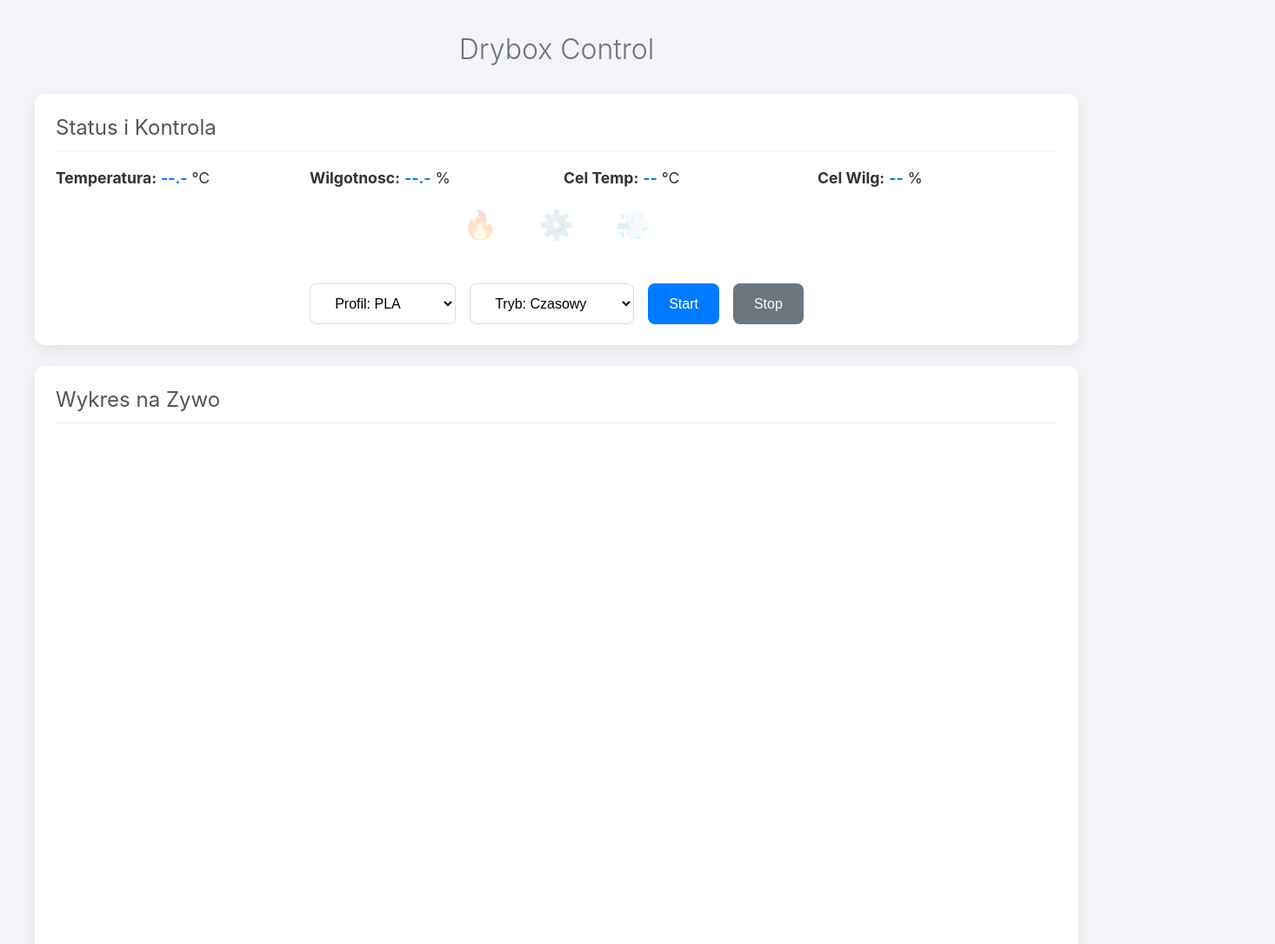
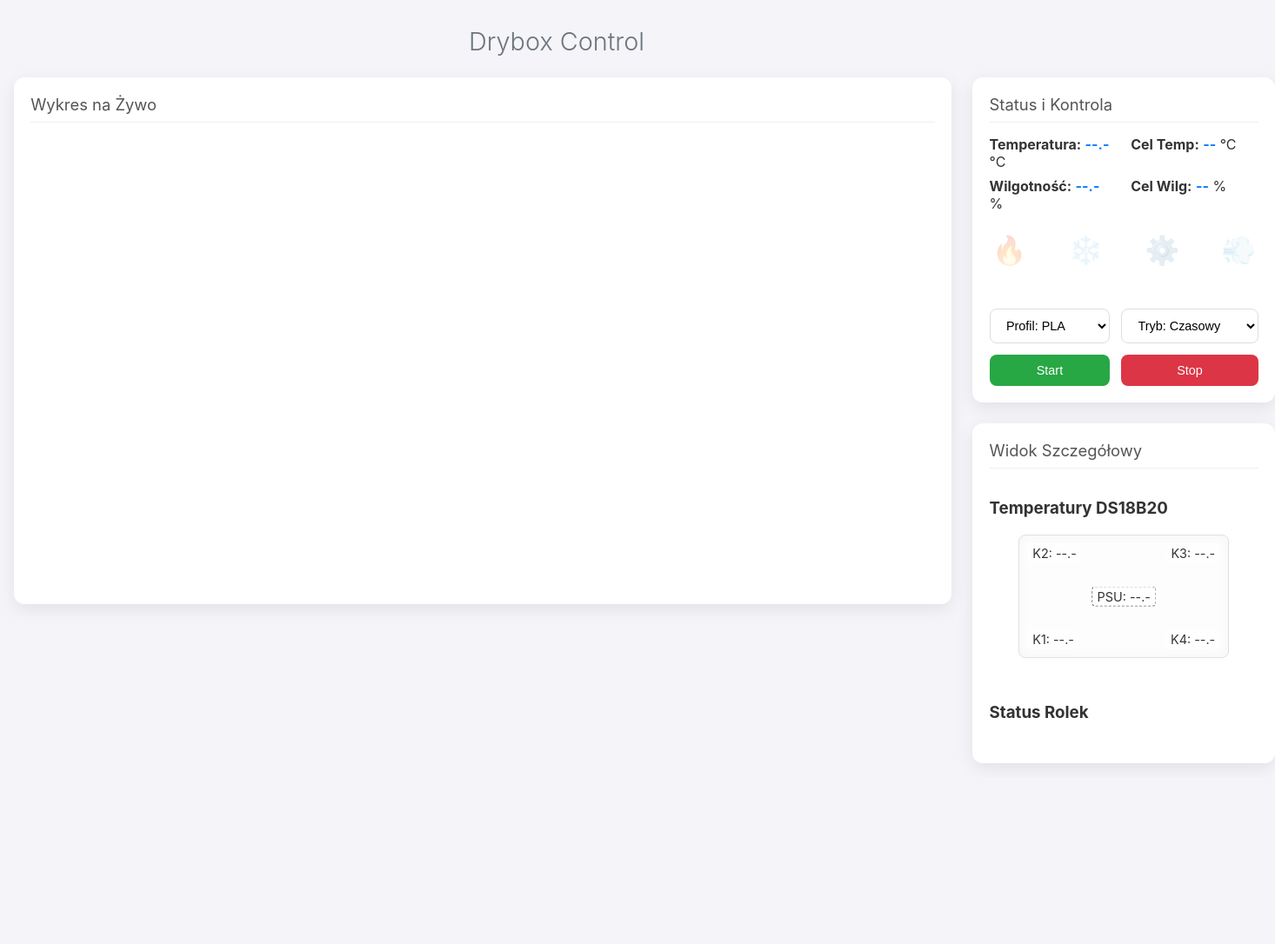
Before and after one commit to piotrpog72/DRYBOX-by-PPSerwis, a plain HTML site: page data/index.html in a window 1280 px wide. Shown: the top 1086 px of the page at 87% size, 1466 px wide, since content can reach past the window. After the commit the page ends 894 px from the top, so only its background shows below. Drawn offline with nearby package versions, Linux system fonts and the light colour scheme.

Commit message:
poprawa UI + drobne błedy
Ukończone Zadania (Sesja v5.21 - v5.25)

✅ Naprawa kluczowych błędów:

    Naprawiono wyświetlanie ikony grzałki (🔥) na ekranie GLCD.

    Skorygowano błędną formułę obliczania paska postępu dla trybu wilgotności.

✅ Ukończenie i dopracowanie interfejsu WWW:

    Wprowadzono responsywny, dwukolumnowy układ, który mieści się na ekranach 1080p.

    Zaimplementowano logikę i wyświetlanie ikony chłodzenia (❄️).

    Wprowadzono interaktywne, kolorowe przyciski Start/Stop (zielony/czerwony), które dezaktywują się w zależności od stanu urządzenia.

    Zmieniono układ wskaźników temperatury i wilgotności na bardziej czytelny.

    Stworzono nową, bardziej atrakcyjną wizualizację rozmieszczenia czujników DS18B20.

✅ Dopracowanie logiki i UI:

    Dodano branding "by PPSerwis AIRSOFT & more" na ekranie startowym i w interfejsie WWW.

    Usprawniono logikę menu rolek – pomijanie wyboru koloru dla pustych stanowisk.

    Poprawiono wizualizację pustych rolek na obu wyświetlaczach.

```diff
--- a/data/index.html
+++ b/data/index.html
@@ -1,3 +1,5 @@
+
+
 <!DOCTYPE html>
 <html lang="pl">
 <head>
@@ -13,17 +15,25 @@
         <header>
             <h1 id="header-title">Drybox Control</h1>
         </header>
-        <main>
+        <main class="dashboard-layout">
+            <div class="main-column">
+                <div class="card">
+                    <h2>Wykres na Żywo</h2>
+                    <canvas id="liveChart"></canvas>
+                </div>
+            </div>
+            <div class="sidebar-column">
                 <div class="card">
                     <h2>Status i Kontrola</h2>
                     <div class="status-grid">
                         <div class="data-point"><strong>Temperatura:</strong> <span id="temp">--.-</span> &deg;C</div>
-                    <div class="data-point"><strong>Wilgotnosc:</strong> <span id="hum">--.-</span> %</div>
                         <div class="data-point"><strong>Cel Temp:</strong> <span id="target-temp">--</span> &deg;C</div>
+                        <div class="data-point"><strong>Wilgotność:</strong> <span id="hum">--.-</span> %</div>
                         <div class="data-point"><strong>Cel Wilg:</strong> <span id="target-hum">--</span> %</div>
                     </div>
                     <div class="status-icons">
-                    <div class="icon" id="icon-heater" title="Grzalka">🔥</div>
+                        <div class="icon" id="icon-heater" title="Grzałka">🔥</div>
+                        <div class="icon" id="icon-cooling" title="Chłodzenie">❄️</div>
                         <div class="icon" id="icon-fan-chamber" title="Wentylator Komory">⚙️</div>
                         <div class="icon" id="icon-fan-psu" title="Wentylator Zasilacza">💨</div>
                     </div>
@@ -32,37 +42,34 @@
                             <option value="0">Profil: PLA</option>
                             <option value="1">Profil: PETG</option>
                             <option value="2">Profil: ABS</option>
-                        <option value="3">Profil: Wlasny</option>
+                            <option value="3">Profil: Własny</option>
                         </select>
                         <select id="mode-select">
                             <option value="0">Tryb: Czasowy</option>
-                        <option value="1">Tryb: Wilgotnosc</option>
-                        <option value="2">Tryb: Ciagly</option>
+                            <option value="1">Tryb: Wilgotność</option>
+                            <option value="2">Tryb: Ciągły</option>
                         </select>
                         <button id="start-btn">Start</button>
                         <button id="stop-btn">Stop</button>
                     </div>
                 </div>
-            <div class="card">
-                <h2>Wykres na Zywo</h2>
-                <canvas id="liveChart"></canvas>
-            </div>
                 <div class="card details-card">
-                <h2>Widok Szczegolowy</h2>
+                    <h2>Widok Szczegółowy</h2>
                     <div class="details-grid">
-                    <div class="sensor-layout">
+                        <div class="sensor-layout-container">
                             <h3>Temperatury DS18B20</h3>
-                        <div class="dryer-box">
-                            <div class="sensor s1" title="Przod Lewy">K1: <span id="ds1">--.-</span></div>
-                            <div class="sensor s4" title="Przod Prawy">K4: <span id="ds4">--.-</span></div>
-                            <div class="sensor s-psu" title="Zasilacz">PSU: <span id="ds3">--.-</span></div>
-                            <div class="sensor s2" title="Tyl Lewy">K2: <span id="ds2">--.-</span></div>
-                            <div class="sensor s3" title="Tyl Prawy">K3: <span id="ds0">--.-</span></div>
+                            <div class="chamber-view">
+                                <div class="sensor-label sl-k2" title="Tył Lewy">K2: <span id="ds2">--.-</span></div>
+                                <div class="sensor-label sl-k3" title="Tył Prawy">K3: <span id="ds0">--.-</span></div>
+                                <div class="sensor-label sl-psu" title="Zasilacz">PSU: <span id="ds3">--.-</span></div>
+                                <div class="sensor-label sl-k1" title="Przód Lewy">K1: <span id="ds1">--.-</span></div>
+                                <div class="sensor-label sl-k4" title="Przód Prawy">K4: <span id="ds4">--.-</span></div>
                             </div>
                         </div>
                         <div class="spool-status">
                             <h3>Status Rolek</h3>
                             <div id="spool-grid" class="spool-grid"></div>
+                        </div>
                     </div>
                 </div>
             </div>
@@ -72,13 +79,13 @@
         let chart;
         const SPOOL_TYPES = ["Pusty", "PLA", "PETG", "ABS", "ASA", "TPU", "Inny"];
         const SPOOL_COLORS = [
-            { name: 'Brak', hex: 'transparent' }, { name: 'Bialy', hex: '#FFFFFF' },
+            { name: 'Brak', hex: 'transparent' }, { name: 'Biały', hex: '#FFFFFF' },
             { name: 'Czarny', hex: '#000000' }, { name: 'Szary', hex: '#808080' },
             { name: 'Czerwony', hex: '#FF0000' }, { name: 'Zielony', hex: '#008000' },
-            { name: 'Niebieski', hex: '#0000FF' }, { name: 'Zolty', hex: '#FFFF00' },
-            { name: 'Pomaranczowy', hex: '#FFA500' }, { name: 'Fioletowy', hex: '#800080' },
+            { name: 'Niebieski', hex: '#0000FF' }, { name: 'Żółty', hex: '#FFFF00' },
+            { name: 'Pomarańczowy', hex: '#FFA500' }, { name: 'Fioletowy', hex: '#800080' },
             { name: 'Naturalny', hex: '#F1E9D2' }, { name: 'Srebrny', hex: '#C0C0C0' },
-            { name: 'Zloty', hex: '#FFD700' }, { name: 'Multikolor', hex: 'conic-gradient(red, yellow, lime, aqua, blue, magenta, red)' }
+            { name: 'Złoty', hex: '#FFD700' }, { name: 'Multikolor', hex: 'conic-gradient(red, yellow, lime, aqua, blue, magenta, red)' }
         ];
 
         function initChart() {
@@ -87,7 +94,7 @@
                 type: 'line',
                 data: { datasets: [
                     { label: 'Temperatura', yAxisID: 'yTemp', borderColor: 'rgb(255, 99, 132)', tension: 0.1, data: [] },
-                    { label: 'Wilgotnosc', yAxisID: 'yTemp', borderColor: 'rgb(54, 162, 235)', tension: 0.1, data: [] },
+                    { label: 'Wilgotność', yAxisID: 'yTemp', borderColor: 'rgb(54, 162, 235)', tension: 0.1, data: [] },
                     { label: 'Moc', yAxisID: 'yPower', borderColor: 'rgb(255, 206, 86)', tension: 0.1, data: [] }
                 ]},
                 options: {
@@ -96,18 +103,34 @@
                         yTemp: { type: 'linear', position: 'left', min: 0, max: 80, title: { display: true, text: 'Temp (°C) / Wilg (%)' } },
                         yPower: { type: 'linear', position: 'right', min: 0, max: 260, title: { display: true, text: 'Moc (0-255)' }, grid: { drawOnChartArea: false } }
                     },
-                    animation: { duration: 250 }
+                    animation: { duration: 250 },
+                    maintainAspectRatio: false
                 }
             });
         }
 
         function updateUI(data) {
-            document.getElementById('header-title').textContent = 'Drybox ' + data.fw_version;
+            // ================== POCZĄTEK ZMIANY v5.25 ==================
+            document.getElementById('header-title').textContent = 'Drybox ' + data.fw_version + ' by PPSerwis';
+
+            const startBtn = document.getElementById('start-btn');
+            const stopBtn = document.getElementById('stop-btn');
+
+            if (data.mode === "Czuwanie") {
+                startBtn.disabled = false;
+                stopBtn.disabled = true;
+            } else {
+                startBtn.disabled = true;
+                stopBtn.disabled = false;
+            }
+            // =================== KONIEC ZMIANY v5.25 ===================
+
             document.getElementById('temp').textContent = data.temp.toFixed(1);
             document.getElementById('hum').textContent = data.hum.toFixed(1);
             document.getElementById('target-temp').textContent = data.target_temp.toFixed(1);
             document.getElementById('target-hum').textContent = data.target_hum.toFixed(0);
             document.getElementById('icon-heater').classList.toggle('active', data.icon_heater);
+            document.getElementById('icon-cooling').classList.toggle('active', data.icon_cooling);
             document.getElementById('icon-fan-chamber').classList.toggle('active', data.icon_fan_chamber);
             document.getElementById('icon-fan-psu').classList.toggle('active', data.icon_fan_psu);
             document.getElementById('ds0').textContent = data.ds0.toFixed(1);
@@ -121,12 +144,21 @@
             for (let i = 0; i < 4; i++) {
                 const spool = data.spools[i];
                 const type = SPOOL_TYPES[spool.type] || 'Brak';
+                // ================== POCZĄTEK ZMIANY v5.25 ==================
                 const color = SPOOL_COLORS[spool.color] || { name: 'Brak', hex: 'transparent'};
                 const column = document.createElement('div');
                 column.className = 'spool-column';
+
                 let colorDotHTML = `<span class="color-dot" style="background: ${color.hex};"></span>`;
-                if (type === 'Pusty') { colorDotHTML = `<span class="color-dot empty"></span>`; }
-                column.innerHTML = `<div class="spool-id">${i + 1}</div><div class="spool-type">${type}</div><div class="spool-color">${colorDotHTML}<span>${color.name}</span></div>`;
+                let colorNameHTML = `<span>${color.name}</span>`;
+
+                if (type === 'Pusty') {
+                    colorDotHTML = `<span class="color-dot empty"></span>`;
+                    colorNameHTML = ''; // Usuwamy nazwę koloru
+                }
+
+                column.innerHTML = `<div class="spool-id">${i + 1}</div><div class="spool-type">${type}</div><div class="spool-color">${colorDotHTML}${colorNameHTML}</div>`;
+                // =================== KONIEC ZMIANY v5.25 ===================
                 spoolGrid.appendChild(column);
             }
 
--- a/data/style.css
+++ b/data/style.css
@@ -1,3 +1,7 @@
+/* style.css wersja 5.25
+    15.10.2025
+
+ --- Globalne Style --- */
 :root {
     --primary-color: #007BFF;
     --secondary-color: #6c757d;
@@ -6,6 +10,12 @@
     --text-color: #333;
     --border-color: #eee;
     --shadow: 0 6px 20px rgba(0,0,0,0.08);
+    /* ================== POCZĄTEK ZMIANY v5.25 ================== */
+    --start-color: #28a745;
+    --start-color-hover: #218838;
+    --stop-color: #dc3545;
+    --stop-color-hover: #c82333;
+    /* =================== KONIEC ZMIANY v5.25 =================== */
 }
 
 body {
@@ -23,18 +33,20 @@ body {
 
 header {
     text-align: center;
-    margin-bottom: 2em;
+    margin-bottom: 1.5em;
 }
 
 header h1 {
     color: var(--secondary-color);
     font-weight: 300;
+    font-size: 1.8em; /* Dalsze zmniejszenie dla brandingu */
+    margin: 0.5em 0;
 }
 
 .card {
     background-color: var(--card-bg-color);
     margin-bottom: 1.5em;
-    padding: 1.5em;
+    padding: 1.2em;
     border-radius: 12px;
     box-shadow: var(--shadow);
 }
@@ -45,17 +57,18 @@ header h1 {
     padding-bottom: 0.5em;
     margin-top: 0;
     font-weight: 400;
+    font-size: 1.15em;
 }
 
 .status-grid {
     display: grid;
-    grid-template-columns: repeat(auto-fit, minmax(200px, 1fr));
-    gap: 1em;
+    grid-template-columns: 1fr 1fr;
+    gap: 0.5em 1em;
     margin-bottom: 1.5em;
 }
 
 .data-point {
-    font-size: 1.1em;
+    font-size: 1.0em;
 }
 
 .data-point span {
@@ -81,112 +94,122 @@ header h1 {
 }
 
 .controls {
-    display: flex;
-    flex-wrap: wrap;
-    justify-content: center;
-    gap: 1em;
+    display: grid;
+    grid-template-columns: 1fr 1fr;
+    gap: 0.8em;
 }
 
 .controls button, .controls select {
-    padding: 0.8em 1.5em;
-    font-size: 1em;
+    padding: 0.7em 1em;
+    font-size: 0.9em;
     border: 1px solid #ddd;
     border-radius: 8px;
     cursor: pointer;
     background-color: #fff;
 }
 
+/* ================== POCZĄTEK ZMIANY v5.25 ================== */
 .controls button {
-    background-color: var(--primary-color);
     color: white;
-    transition: background-color 0.3s;
+    transition: background-color 0.3s, opacity 0.3s;
     border: none;
 }
+#start-btn { background-color: var(--start-color); }
+#start-btn:hover:not(:disabled) { background-color: var(--start-color-hover); }
+#stop-btn { background-color: var(--stop-color); }
+#stop-btn:hover:not(:disabled) { background-color: var(--stop-color-hover); }
 
-.controls button:hover {
-    background-color: #0056b3;
+.controls button:disabled {
+    opacity: 0.5;
+    cursor: not-allowed;
 }
+/* =================== KONIEC ZMIANY v5.25 =================== */
 
-#stop-btn {
-    background-color: var(--secondary-color);
-}
-#stop-btn:hover {
-    background-color: #5a6268;
-}
 
 /* --- Sekcja szczegółowa --- */
 .details-grid {
     display: flex;
     flex-wrap: wrap;
-    gap: 2em;
+    gap: 1.5em;
 }
 
-.sensor-layout, .spool-status {
+.sensor-layout-container, .spool-status {
     flex: 1;
-    min-width: 300px;
+    min-width: 260px;
 }
 
-.dryer-box {
+/* ================== POCZĄTEK ZMIANY v5.25 ================== */
+/* --- Nowa wizualizacja czujników --- */
+.chamber-view {
     position: relative;
-    width: 250px;
-    height: 150px;
-    border: 2px solid var(--border-color);
-    border-radius: 5px;
-    margin: 1em auto;
+    width: 240px;
+    height: 140px;
+    background: #fdfdfd;
+    border: 1px solid #e0e0e0;
+    border-radius: 8px;
+    margin: 1.2em auto 0.5em;
+    box-shadow: inset 0 0 15px rgba(0,0,0,0.03);
 }
-
-.sensor { position: absolute; }
-.sensor.s1 { top: 5px; left: 5px; }
-.sensor.s2 { bottom: 5px; left: 5px; }
-.sensor.s3 { bottom: 5px; right: 5px; }
-.sensor.s4 { top: 5px; right: 5px; }
-.sensor.s-psu { bottom: 50%; right: 50%; transform: translate(50%, 50%); background: #fff; padding: 0 5px; }
-
+.sensor-label {
+    position: absolute;
+    background: rgba(255,255,255,0.8);
+    padding: 2px 5px;
+    border-radius: 4px;
+    font-size: 0.9em;
+}
+.sl-k2 { top: 10px; left: 10px; }
+.sl-k3 { top: 10px; right: 10px; }
+.sl-k1 { bottom: 10px; left: 10px; }
+.sl-k4 { bottom: 10px; right: 10px; }
+.sl-psu {
+    top: 50%;
+    left: 50%;
+    transform: translate(-50%, -50%);
+    border: 1px dashed var(--secondary-color);
+}
+/* =================== KONIEC ZMIANY v5.25 =================== */
 
 /* Style dla Statusu Rolek */
+.spool-status h3 {
+    margin-bottom: 1.5em;
+}
 .spool-grid {
     display: grid;
     grid-template-columns: repeat(4, 1fr);
-    gap: 1em;
+    gap: 0.5em;
     text-align: center;
 }
-
 .spool-column {
     display: flex;
     flex-direction: column;
     align-items: center;
-    gap: 0.5em;
+    gap: 0.3em;
 }
-
 .spool-id {
     font-weight: bold;
-    font-size: 1.2em;
+    font-size: 1.1em;
     color: var(--secondary-color);
 }
-
 .spool-type {
-    font-size: 0.9em;
+    font-size: 0.8em;
 }
-
 .spool-color {
     display: flex;
+    flex-direction: column;
     align-items: center;
-    font-size: 0.9em;
+    font-size: 0.8em;
+    min-height: 2.5em; /* Zapewnia stałą wysokość nawet bez tekstu */
 }
-
 .color-dot {
     display: inline-block;
-    width: 1.2em;
-    height: 1.2em;
+    width: 1.1em;
+    height: 1.1em;
     border-radius: 50%;
-    margin-right: 0.5em;
+    margin-bottom: 0.3em;
     border: 1px solid #ccc;
     position: relative;
 }
-
-.color-dot.empty {
-    background-color: #f0f0f0;
-}
+.color-dot.empty { background-color: #f0f0f0; }
 .color-dot.empty::before, .color-dot.empty::after {
     content: '';
     position: absolute;
@@ -196,9 +219,29 @@ header h1 {
     height: 1px;
     background-color: #aaa;
 }
-.color-dot.empty::before {
-    transform: translate(-50%, -50%) rotate(45deg);
+.color-dot.empty::before { transform: translate(-50%, -50%) rotate(45deg); }
+.color-dot.empty::after { transform: translate(-50%, -50%) rotate(-45deg); }
+
+/* --- Układ responsywny dla dużych ekranów --- */
+@media (min-width: 1200px) {
+    .container {
+        max-width: 1600px;
+    }
+    .dashboard-layout {
+        display: grid;
+        grid-template-columns: 2fr 1fr;
+        gap: 1.5em;
+        align-items: start;
+    }
+    .main-column .card, .sidebar-column .card {
+        margin-bottom: 0;
+    }
+    .sidebar-column {
+        display: flex;
+        flex-direction: column;
+        gap: 1.5em;
+    }
+    #liveChart {
+        height: 520px !important;
+    }
 }
-.color-dot.empty::after {
-    transform: translate(-50%, -50%) rotate(-45deg);
-}
```
Also changed, not shown: 3 other files. Lines whose indentation alone changed are shown as unchanged.
